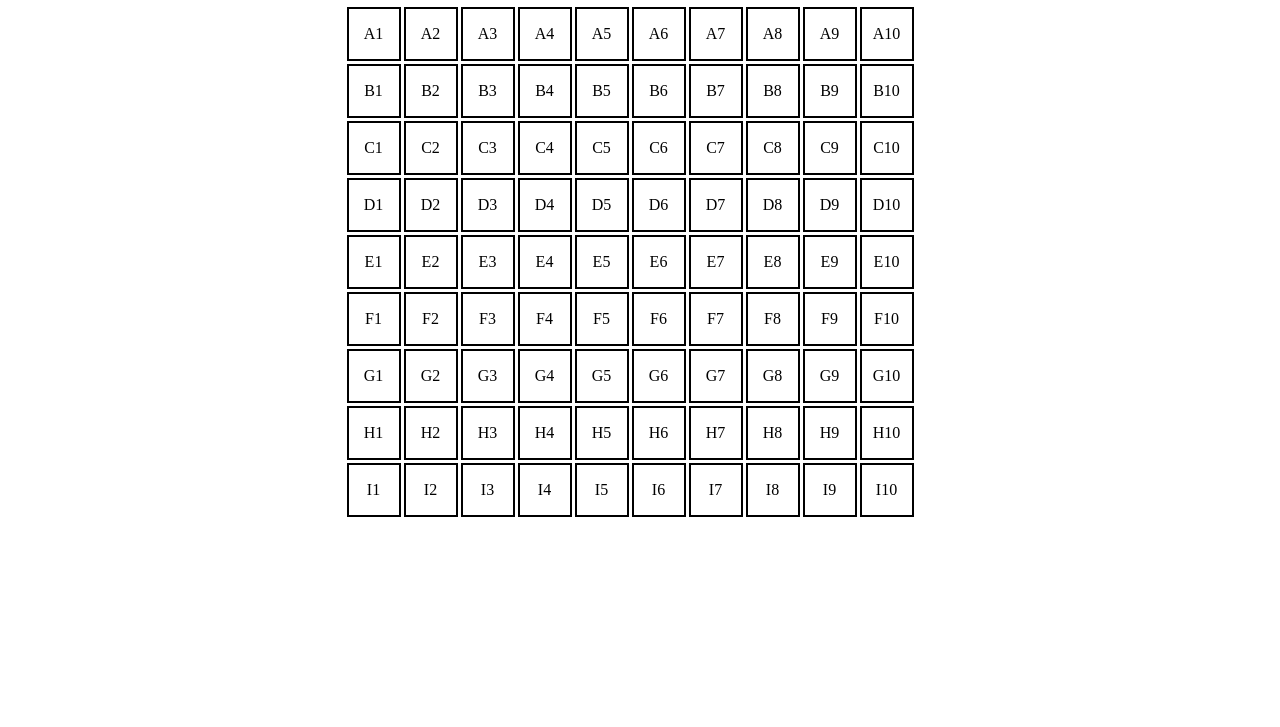
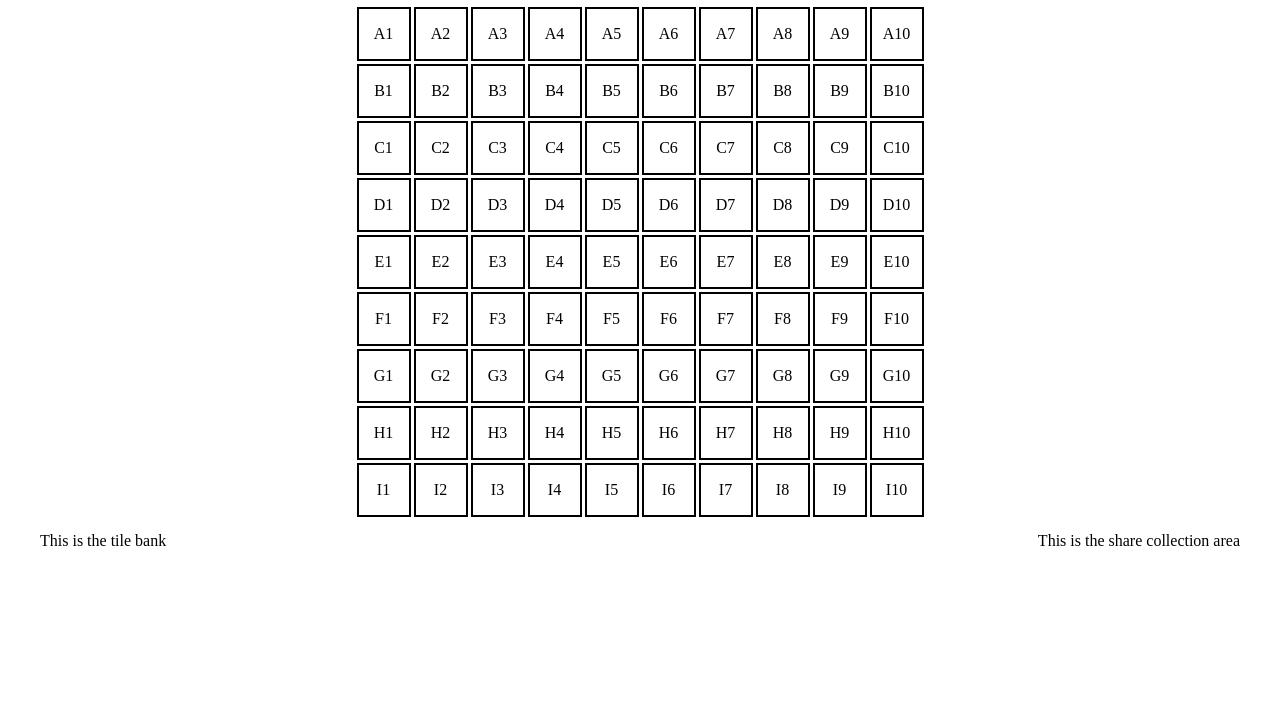
Before and after one commit to jebsmartt/acquire, a plain HTML site: page frontend/index.html in a window 1280 px wide. Shown: the part 73-800 px from the top of the page. Drawn offline with Linux system fonts and the light colour scheme.

Commit message:
Create base function for player zone

```diff
--- a/frontend/index.html
+++ b/frontend/index.html
@@ -12,7 +12,7 @@
     <div id="page-content">
         <h1>Let's Play Acquire</h1>
         <div id="gameboard"></div>
-        <div id="users-area"></div>
+        <div id="player-zone"></div>
     </div>
 
 
--- a/frontend/scripts.js
+++ b/frontend/scripts.js
@@ -46,6 +46,8 @@ fetch('../constants.json') // Fetch the JSON file
 
     }
 
+    createPlayerZone()
+
 
   })
   .catch(error => console.error('Error fetching/parsing JSON:', error));
@@ -59,3 +61,21 @@ function clickEventListener(id) {
         grid_cell.classList.toggle('grid-cell-played')
     });
 }
+
+// Create a zone for the player to have their tiles and shares
+function createPlayerZone() {
+  const playerZone = document.getElementById('player-zone')
+
+  // Step 1: Create the element
+  const tileBank = document.createElement('div')
+  const shareCollection = document.createElement('div')
+
+  // Step 2 (Optional): Modify the element
+  tileBank.textContent = "This is the tile bank"
+  shareCollection.textContent = "This is the share collection area"
+
+  // Step 3: Add the element to the page
+  playerZone.appendChild(tileBank)
+  playerZone.appendChild(shareCollection)
+
+}
--- a/frontend/style.css
+++ b/frontend/style.css
@@ -3,7 +3,13 @@ body {
     margin-top: 0px;
     margin-right: 20px;
     margin-bottom: 20px;
-    margin-left: 0px;
+    margin-left: 20px;
+}
+
+#page-content {
+    display: flex;
+    flex-direction: column;
+    justify-content: center;
 }
 
 #page-content h1 {
@@ -45,3 +51,12 @@ body {
     background-color: black;
     font-weight: bold;
 }
+
+#player-zone {
+    display: flex;
+    justify-content: space-between;
+    padding-top: 15px;
+    padding-left: 20px;
+    padding-right: 20px;
+    gap: 20px;
+}
```
